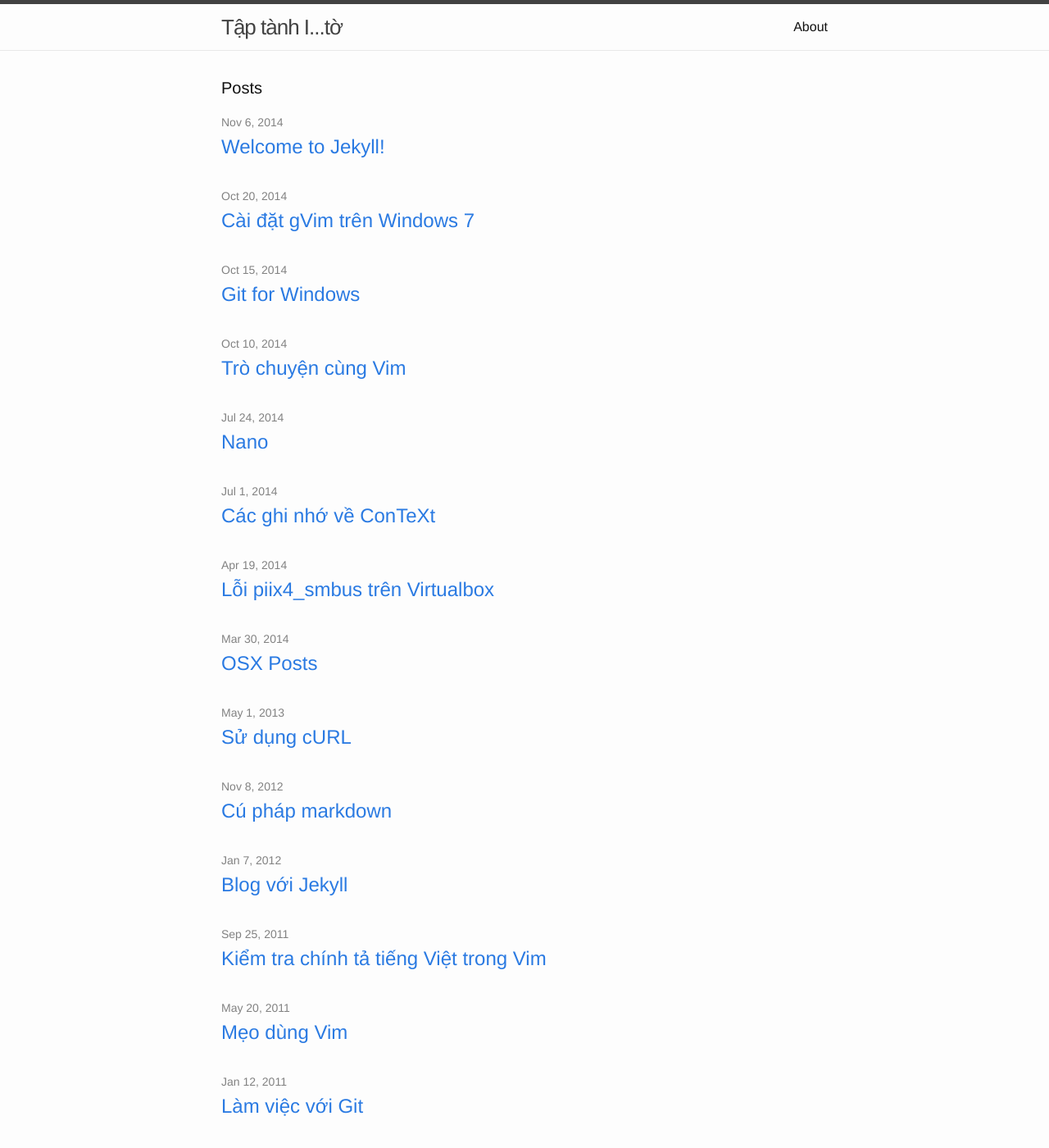
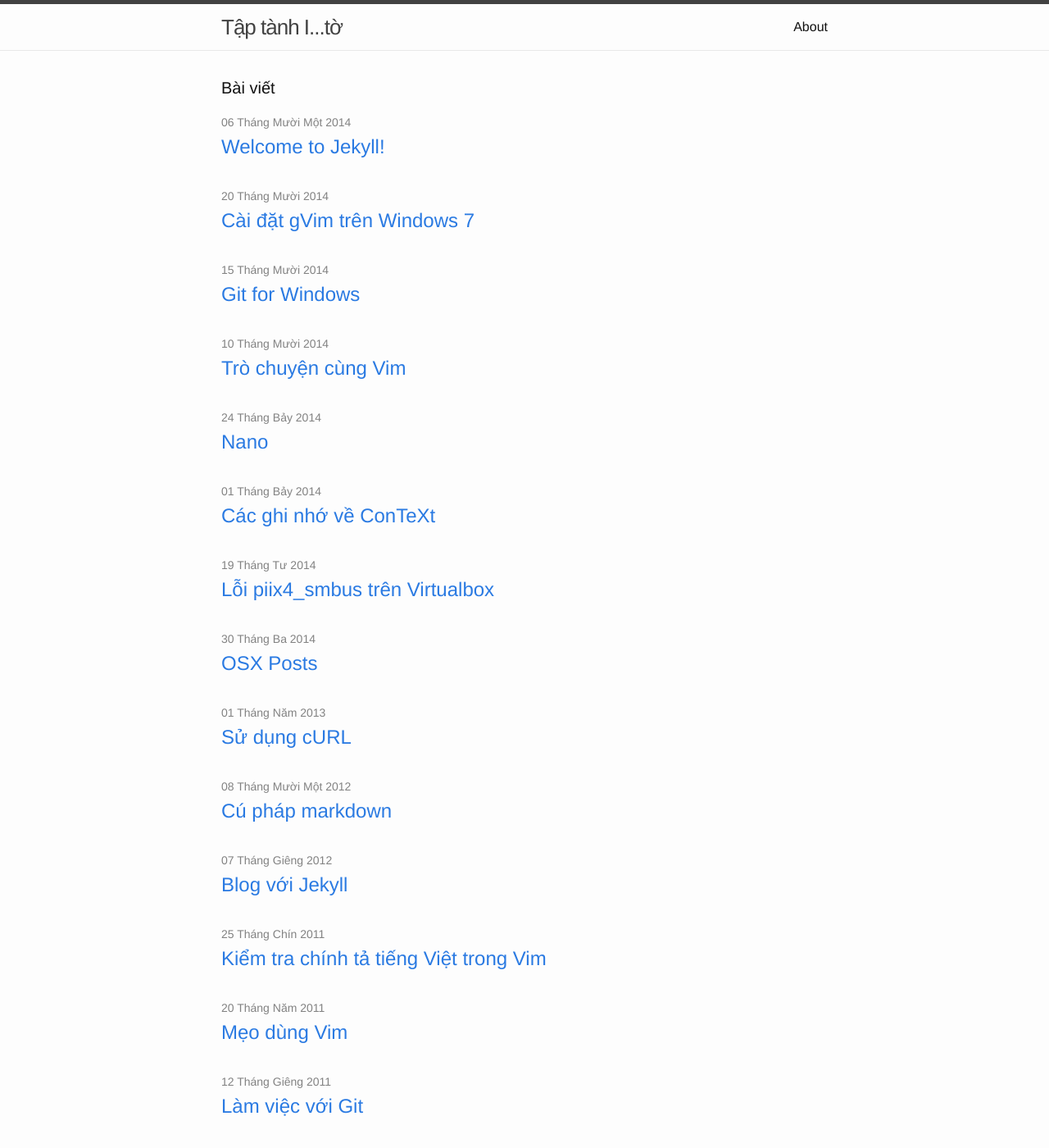
Before and after one commit to tuantda/tuantda.github.io, a Jekyll site: the page built from index.html, in a window 1280 px wide and 1400 px high. Shown: the whole window at 82% size. Built offline with Jekyll 4.4.1, drawn with Linux system fonts in a browser that asks for light colours; some of the changed text lies outside the part shown.

Commit message:
Chuyen ngay thang sang tieng Viet

```diff
--- a/index.html
+++ b/index.html
@@ -4,12 +4,30 @@ layout: default
 
 <div class="home">
 
-  <h1 class="page-heading">Posts</h1>
+  <h1 class="page-heading">Bài viết</h1>
 
   <ul class="post-list">
     {% for post in site.posts %}
       <li>
-        <span class="post-meta">{{ post.date | date: "%b %-d, %Y" }}</span>
+        <span class="post-meta">
+          {{ post.date | date: "%d" }}
+          {% assign m = post.date | date: "%m" %}
+          {% case m %}
+            {% when '01' %}Tháng Giêng
+            {% when '02' %}Tháng Hai
+            {% when '03' %}Tháng Ba
+            {% when '04' %}Tháng Tư
+            {% when '05' %}Tháng Năm
+            {% when '06' %}Tháng Sáu
+            {% when '07' %}Tháng Bảy
+            {% when '08' %}Tháng Tám
+            {% when '09' %}Tháng Chín
+            {% when '10' %}Tháng Mười
+            {% when '11' %}Tháng Mười Một
+            {% when '12' %}Tháng Chạp
+          {% endcase %}
+          {{ post.date | date: "%Y" }}
+        </span>
 
         <h2>
           <a class="post-link" href="{{ post.url | prepend: site.baseurl }}">{{ post.title }}</a>
@@ -18,6 +36,6 @@ layout: default
     {% endfor %}
   </ul>
 
-  <p class="rss-subscribe">subscribe <a href="{{ "/feed.xml" | prepend: site.baseurl }}">via RSS</a></p>
+  <p class="rss-subscribe">đăng ký nhận tin <a href="{{ "/feed.xml" | prepend: site.baseurl }}">RSS</a></p>
 
 </div>
```
Also changed, not shown: _layouts/post.html (+21 -1 lines).
